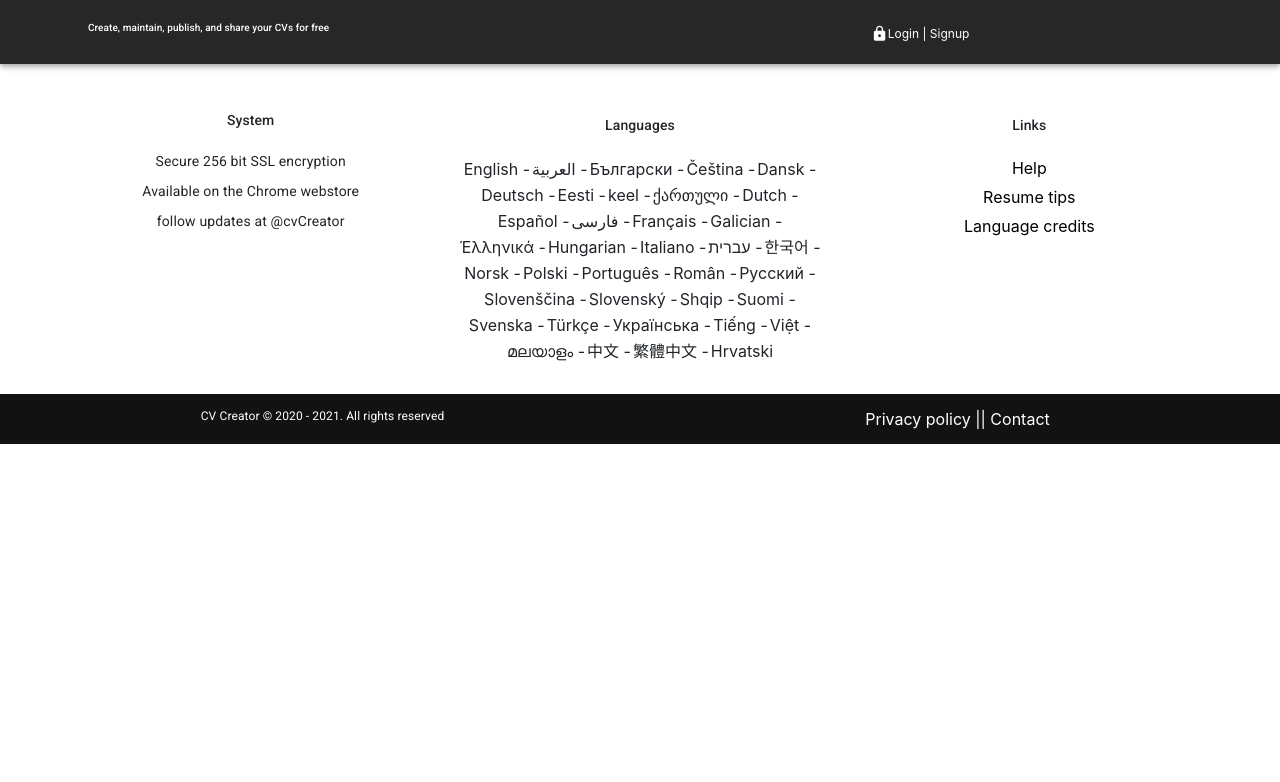
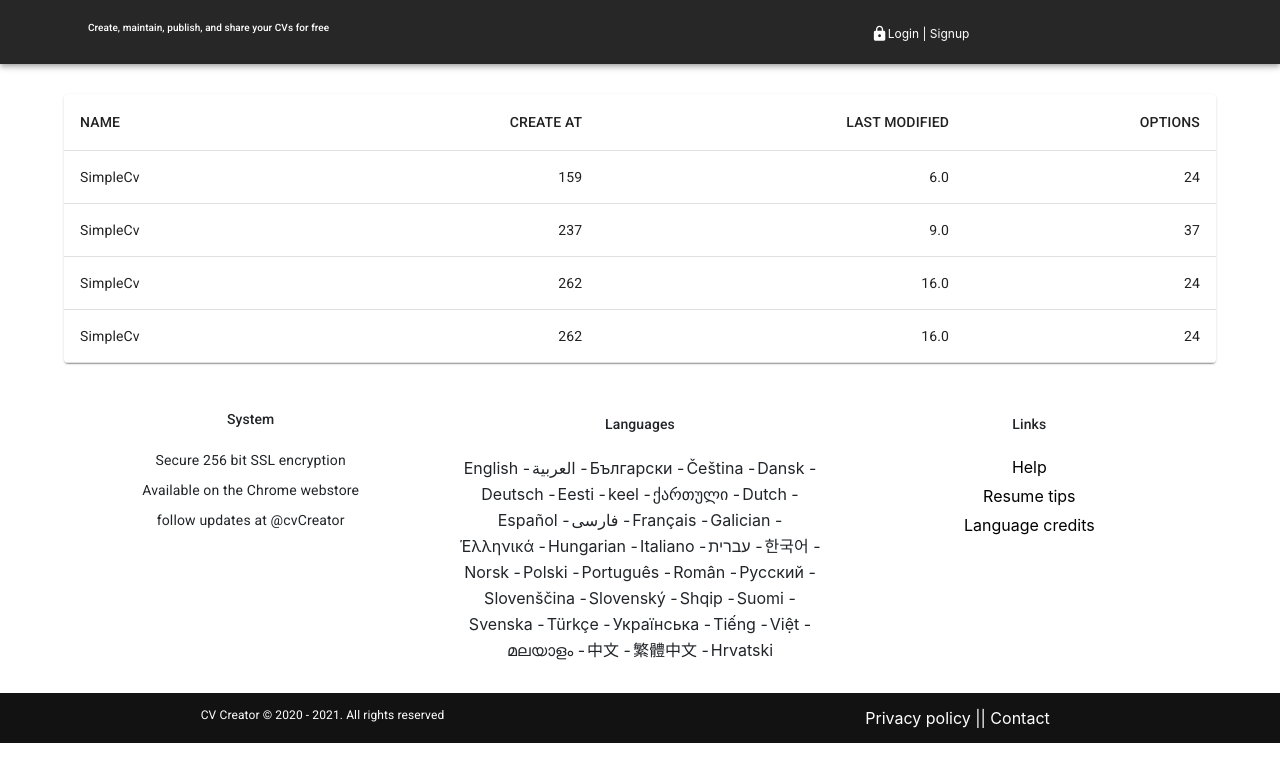
Before and after one commit to hossamabdulmagid/mui-react, a React (Create React App) app: page /old-cv in a window 1280 px wide. Shown: the top 782 px of the page. Built offline with nearby package versions, Linux system fonts and the light colour scheme.

Commit message:
updated Old-cv-page component

```diff
--- a/src/App.tsx
+++ b/src/App.tsx
@@ -11,6 +11,7 @@ import PrivacyPage from './pages/privcacy-policy/privacy-policy-component';
 import ContactPage from './pages/contact-page/contact-page.component';
 import ScrollToTop from './lib/scroll-to-top.component';
 import ForgetPassword from './pages/forget-password/forget-password.component';
+import OldCv from './pages/old-cv/old-cv.component';
 const App = () => {
   return (
     <div className="App">
@@ -25,6 +26,8 @@ const App = () => {
         <Route path="/privacy-policy" element={<PrivacyPage />} />
         <Route path="/contact" element={<ContactPage />} />
         <Route path="/forget-password" element={<ForgetPassword />} />
+        <Route path="/old-cv" element={<OldCv />} />
+
       </Routes>
       <ContentLanguage />
       <Footer />
--- a/src/component/carousel/mui-carousel.tsx
+++ b/src/component/carousel/mui-carousel.tsx
@@ -4,8 +4,8 @@ import { Box, Paper, Stack, Grid, ButtonGroup, Button, Container, Typography } f
 import { useState } from 'react';
 import NavGuest from './nav-guest';
 
+const CarouselComponent = (props: any) => {
 
-const CarouselComponent = (props: any) => {
     const [Images, setImage] = useState([
         {
             src: "https://production-1d741-6fa29.firebaseapp.com/1.png",
@@ -20,6 +20,8 @@ const CarouselComponent = (props: any) => {
             alt: "https://production-1d741-6fa29.firebaseapp.com/3.png"
         },
     ]);
+
+
 
     return (
         <>
--- a/src/component/carousel/nav-guest.tsx
+++ b/src/component/carousel/nav-guest.tsx
@@ -4,6 +4,7 @@ import Box from '@mui/material/Box';
 import Paper from '@mui/material/Paper';
 import Grid from '@mui/material/Grid';
 import { Typography, Button, Container } from '@mui/material';
+import { useNavigate } from 'react-router-dom';
 
 const Item = styled(Paper)(({ theme }) => ({
     backgroundColor: theme.palette.mode === 'dark' ? '#1A2027' : '#fff',
@@ -17,6 +18,7 @@ const Item = styled(Paper)(({ theme }) => ({
 const FormRow: React.FC = (): JSX.Element => {
     const [download, setDownload] = React.useState(0);
     const [save, setSave] = React.useState(0);
+
 
 
     const HandleDownLoadClick = () => {
@@ -62,6 +64,13 @@ const FormRow: React.FC = (): JSX.Element => {
 }
 
 const NavGuest: React.FC = (): JSX.Element => {
+
+    const navigate = useNavigate();
+
+    const GoToOldCvPage = () => {
+        navigate('/old-cv');
+    }
+
     return (
         <Box sx={{ flexGrow: 1 }}>
             <Container sx={{ textAlign: 'center', justifyContent: 'space-betwen' }}>
@@ -94,6 +103,7 @@ const NavGuest: React.FC = (): JSX.Element => {
                             <Button
                                 size="small"
                                 variant="outlined"
+                                onClick={GoToOldCvPage}
                                 sx={{
                                     marginTop: '10px',
                                     fontSize: '10px',
--- /dev/null
+++ b/src/pages/old-cv/old-cv.component.tsx
@@ -0,0 +1,60 @@
+import { Box, Stack, Container, } from "@mui/material";
+import Table from '@mui/material/Table';
+import TableBody from '@mui/material/TableBody';
+import TableCell from '@mui/material/TableCell';
+import TableContainer from '@mui/material/TableContainer';
+import TableHead from '@mui/material/TableHead';
+import TableRow from '@mui/material/TableRow';
+import Paper from '@mui/material/Paper';
+const createData = (
+    name: string,
+    createAt: string,
+    lastModified: string,
+    options: string,
+) => {
+    return { name, createAt, lastModified, options };
+}
+
+const rows = [
+    createData('SimpleCv', "159", "6.0", " 24"),
+    createData('SimpleCv', "237", " 9.0", "37"),
+    createData('SimpleCv', '262', " 16.0", ' 24'),
+    createData('SimpleCv', '262', '16.0', '24'),
+];
+const OldCv: React.FC = (): JSX.Element => {
+    return (
+        <Box sx={{ margin: '30px' }}>
+            <Container>
+                <Stack>
+                    <TableContainer component={Paper}>
+                        <Table sx={{ minWidth: 650 }} aria-label="caption table">
+                            <TableHead>
+                                <TableRow>
+                                    <TableCell>NAME</TableCell>
+                                    <TableCell align="right">CREATE AT</TableCell>
+                                    <TableCell align="right">LAST MODIFIED</TableCell>
+                                    <TableCell align="right">OPTIONS</TableCell>
+                                </TableRow>
+                            </TableHead>
+                            <TableBody>
+                                {rows.map((row, idx) => (
+                                    <TableRow key={row.name}>
+                                        <TableCell component="th" scope="row">
+                                            {row.name}
+                                        </TableCell>
+                                        <TableCell align="right">{row.createAt}</TableCell>
+                                        <TableCell align="right">{row.lastModified}</TableCell>
+                                        <TableCell align="right">{row.options}</TableCell>
+                                    </TableRow>
+                                ))}
+                            </TableBody>
+                        </Table>
+                    </TableContainer>
+                </Stack>
+            </Container>
+        </Box>
+
+    )
+}
+
+export default OldCv;
```
